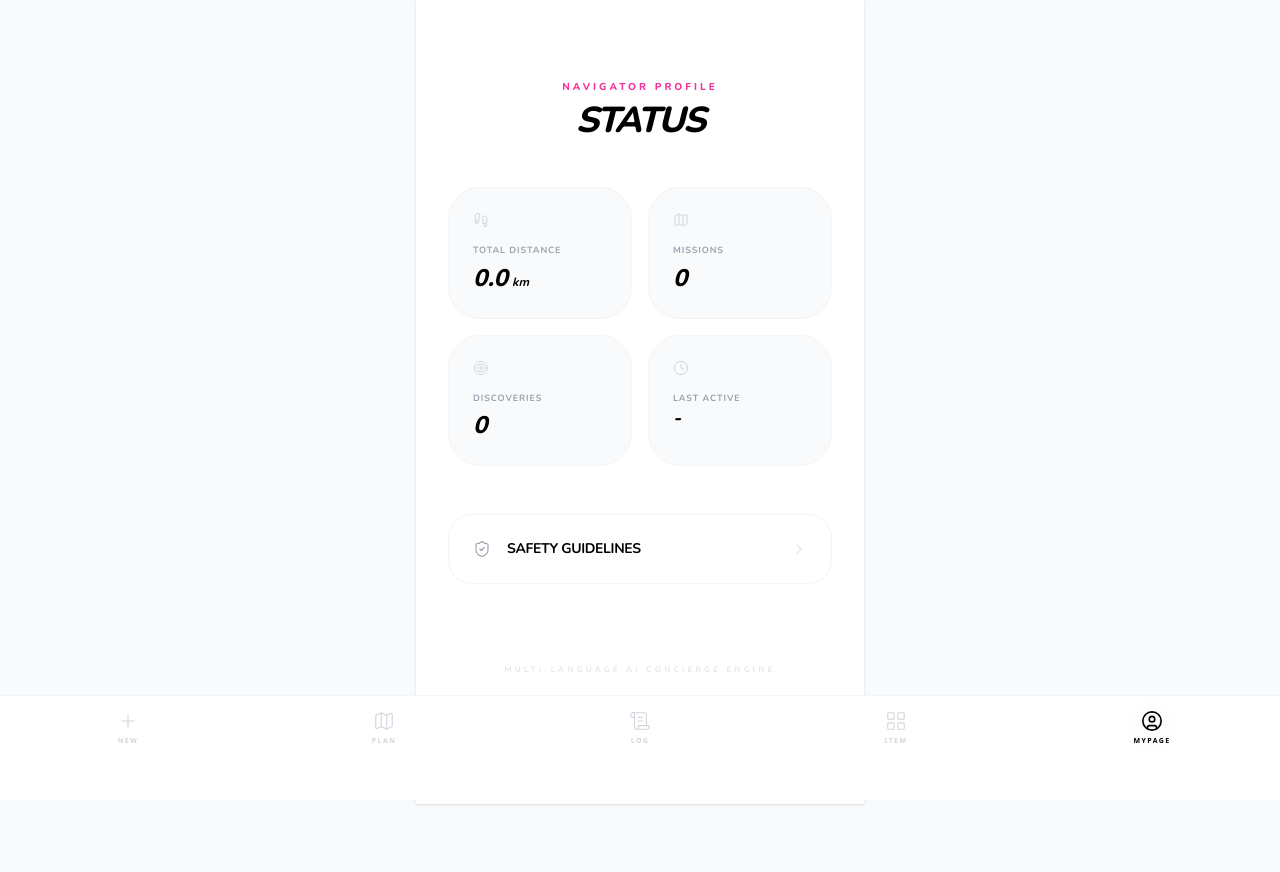
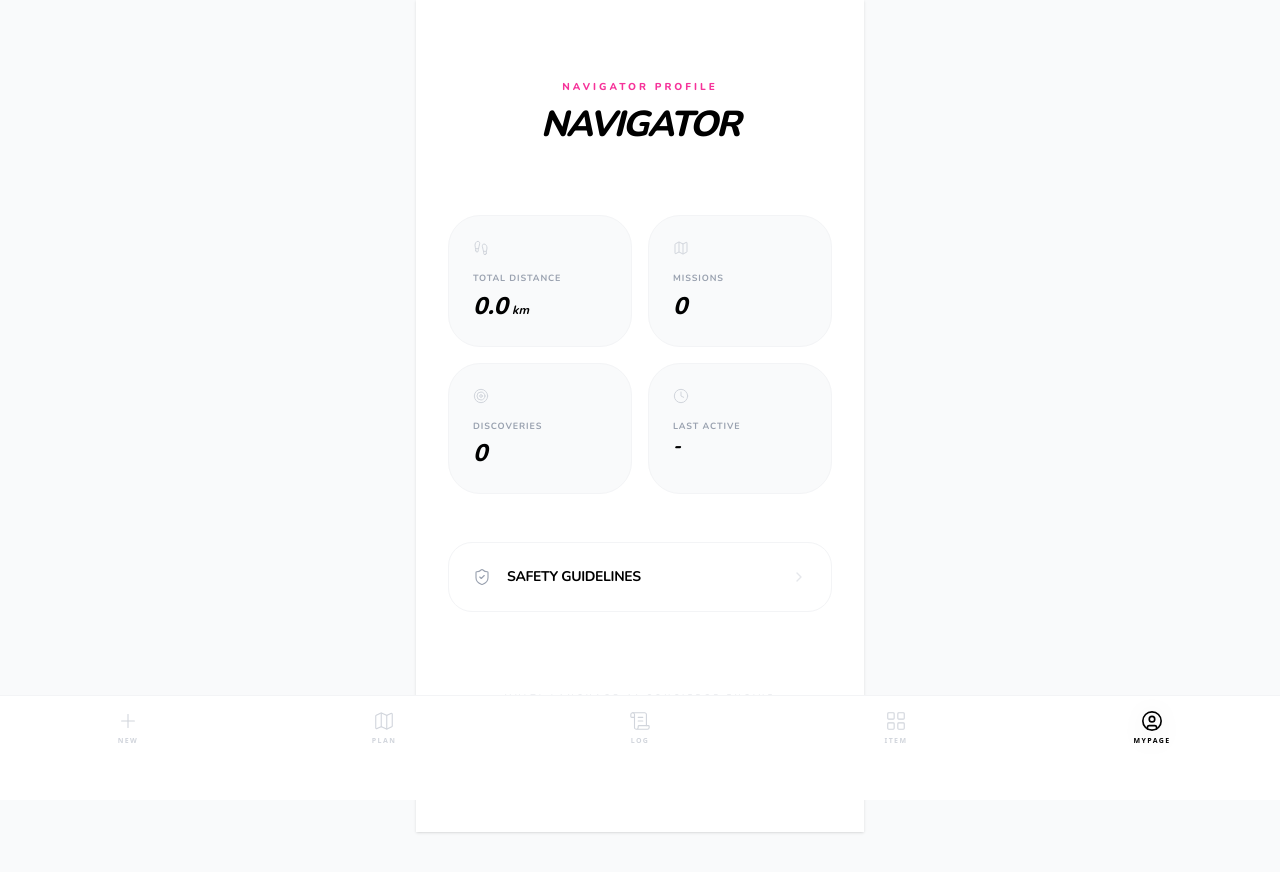
Before and after one commit to kx-00000000/quest-app, a Next.js app in the folder quest/: page /profile in a window 1280 px wide. Shown: the top 872 px of the page. Built offline with nearby package versions, Linux system fonts and the light colour scheme.

Commit message:
02110307

```diff
--- a/quest/src/app/(main)/profile/page.tsx
+++ b/quest/src/app/(main)/profile/page.tsx
@@ -2,7 +2,7 @@
 
 import { useEffect, useState } from "react";
 import { getPlans } from "@/lib/storage";
-import { Footprints, Map as MapIcon, Target, Clock, ShieldCheck, ChevronRight } from "lucide-react";
+import { Footprints, Map as MapIcon, Target, Clock, ShieldCheck, ChevronRight, Check, X } from "lucide-react";
 import { useRouter } from "next/navigation";
 
 export default function MyPage() {
@@ -14,7 +14,16 @@ export default function MyPage() {
         lastActive: "-"
     });
 
+    // ニックネーム管理用のステート
+    const [nickname, setNickname] = useState("Navigator");
+    const [isEditing, setIsEditing] = useState(false);
+    const [tempName, setTempName] = useState("");
+
     useEffect(() => {
+        // 保存されたニックネームをロード
+        const savedName = localStorage.getItem("user_nickname");
+        if (savedName) setNickname(savedName);
+
         const allPlans = getPlans();
         const completedLogs = allPlans.filter(p => (p.items || []).some((i: any) => i.isCollected));
 
@@ -42,14 +51,62 @@ export default function MyPage() {
         });
     }, []);
 
+    const handleStartEdit = () => {
+        setTempName(nickname);
+        setIsEditing(true);
+    };
+
+    const handleSaveNickname = () => {
+        const trimmed = tempName.trim();
+        const finalName = trimmed || "Navigator"; // 空入力時はデフォルトに戻す
+        setNickname(finalName);
+        localStorage.setItem("user_nickname", finalName);
+        setIsEditing(false);
+    };
+
     return (
         <div className="min-h-screen bg-white text-black p-8 font-sans pb-32">
-            <header className="pt-12 mb-12 text-center">
-                <p className="text-[10px] font-black text-pink-500 uppercase tracking-[0.3em] mb-2">Navigator Profile</p>
-                <h1 className="text-4xl font-black italic uppercase tracking-tighter leading-none">Status</h1>
+
+            {/* ヘッダーセクション：ニックネーム編集機能 */}
+            <header className="pt-12 mb-12 text-center min-h-[120px] flex flex-col justify-center">
+                <p className="text-[10px] font-black text-pink-500 uppercase tracking-[0.3em] mb-3">Navigator Profile</p>
+
+                {isEditing ? (
+                    <div className="flex flex-col items-center gap-4 animate-in fade-in duration-300">
+                        <input
+                            type="text"
+                            value={tempName}
+                            onChange={(e) => setTempName(e.target.value)}
+                            className="text-3xl font-black italic uppercase text-center border-b-2 border-pink-500 focus:outline-none bg-transparent w-full max-w-[240px] px-2"
+                            autoFocus
+                            onKeyDown={(e) => e.key === 'Enter' && handleSaveNickname()}
+                            maxLength={15}
+                        />
+                        <div className="flex gap-4">
+                            <button onClick={() => setIsEditing(false)} className="p-2 text-gray-300 hover:text-gray-500 transition-colors">
+                                <X size={20} />
+                            </button>
+                            <button onClick={handleSaveNickname} className="p-2 text-black hover:text-pink-500 transition-colors">
+                                <Check size={20} strokeWidth={3} />
+                            </button>
+                        </div>
+                    </div>
+                ) : (
+                    <div
+                        onClick={handleStartEdit}
+                        className="group cursor-pointer flex flex-col items-center"
+                    >
+                        <h1 className="text-4xl font-black italic uppercase tracking-tighter leading-none group-hover:text-pink-500 transition-colors">
+                            {nickname}
+                        </h1>
+                        <p className="text-[8px] font-bold text-gray-200 uppercase tracking-[0.2em] mt-3 opacity-0 group-hover:opacity-100 transition-opacity">
+                            Tap to Edit Name
+                        </p>
+                    </div>
+                )}
             </header>
 
-            {/* 統計：無駄を削ぎ落としたグリッド */}
+            {/* 統計：統計グリッドはそのまま維持 */}
             <div className="grid grid-cols-2 gap-4 mb-12">
                 <div className="bg-gray-50 p-6 rounded-[2rem] border border-gray-100">
                     <Footprints size={16} className="text-gray-300 mb-4" strokeWidth={1.5} />
```
